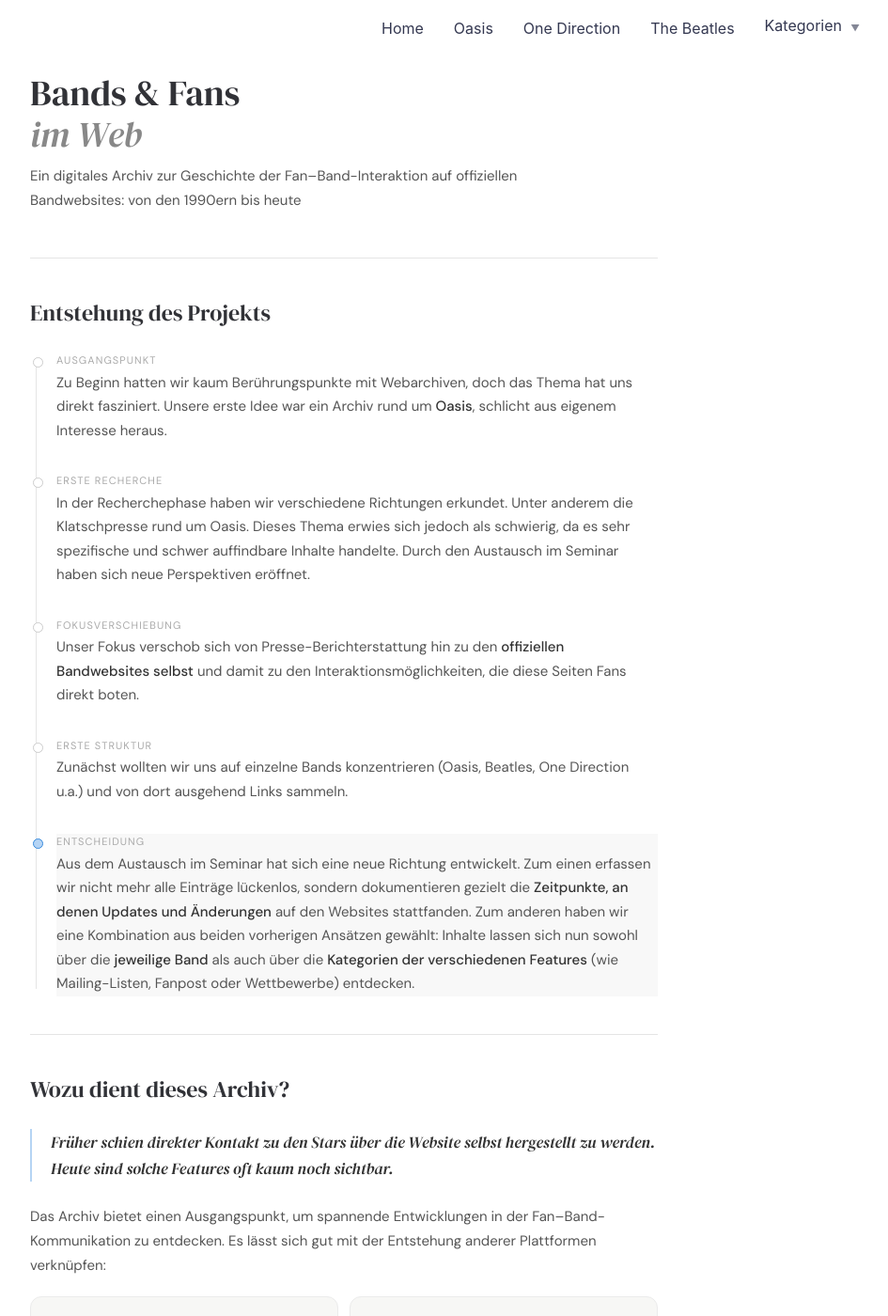
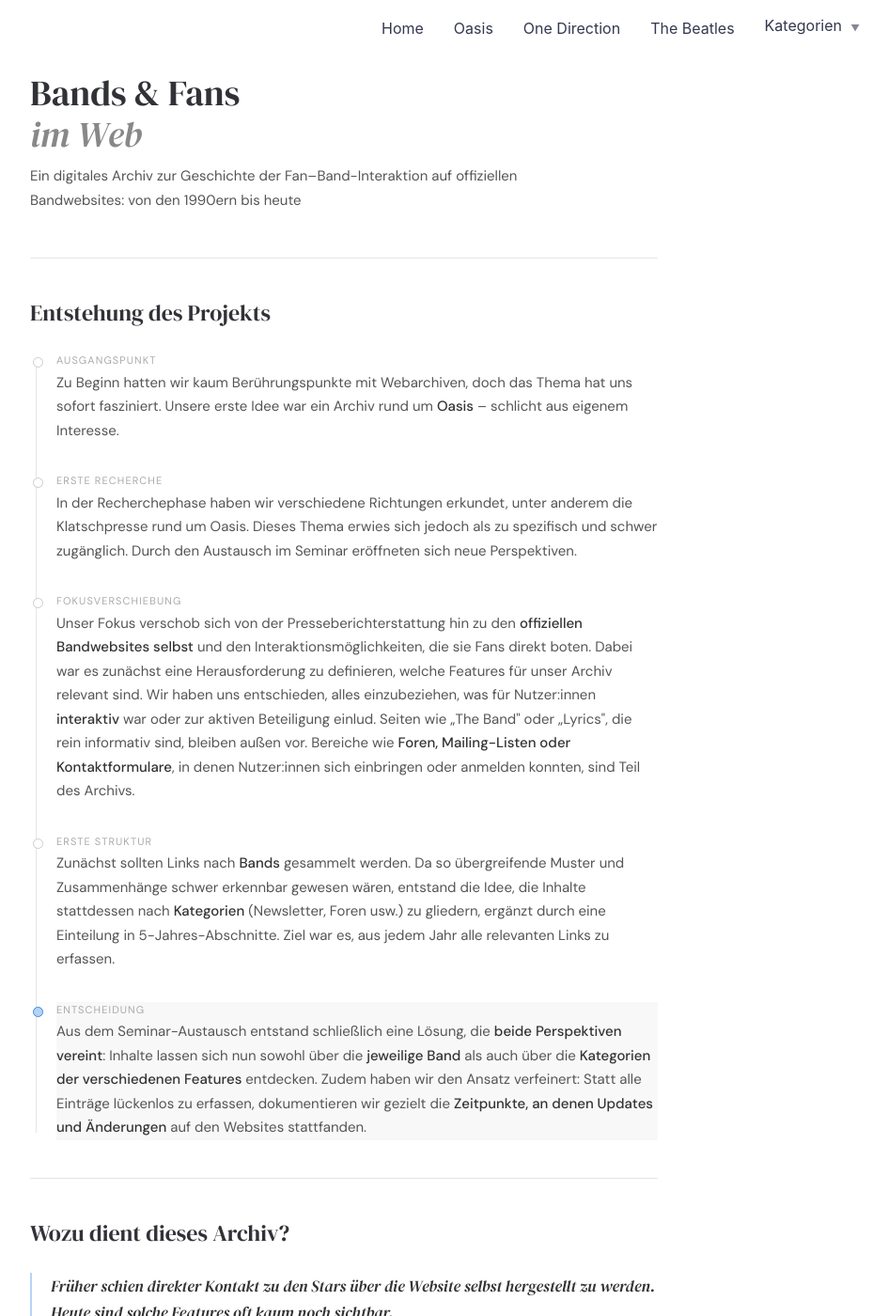
Before and after one commit to livklivk/Bands, a Jekyll site: the page built from _pages/ueber.html, in a window 1280 px wide and 1400 px high. Shown: the whole window at 94% size, without its empty margins (274-1219 px from the left). Built offline with Jekyll 4.4.1, drawn with Linux system fonts in a browser that asks for light colours.

Commit message:
Über-Seite: Entstehung des Projekts vollständig überarbeitet
Co-Authored-By: Claude Sonnet 4.6 <noreply@anthropic.com>

```diff
--- a/_pages/ueber.html
+++ b/_pages/ueber.html
@@ -71,27 +71,27 @@ permalink: /ueber/
           <div class="tl-item">
             <div class="tl-dot"></div>
             <div class="tl-label">Ausgangspunkt</div>
-            <div class="tl-text">Zu Beginn hatten wir kaum Berührungspunkte mit Webarchiven, doch das Thema hat uns direkt fasziniert. Unsere erste Idee war ein Archiv rund um <strong>Oasis</strong>, schlicht aus eigenem Interesse heraus.</div>
+            <div class="tl-text">Zu Beginn hatten wir kaum Berührungspunkte mit Webarchiven, doch das Thema hat uns sofort fasziniert. Unsere erste Idee war ein Archiv rund um <strong>Oasis</strong> – schlicht aus eigenem Interesse.</div>
           </div>
           <div class="tl-item">
             <div class="tl-dot"></div>
             <div class="tl-label">Erste Recherche</div>
-            <div class="tl-text">In der Recherchephase haben wir verschiedene Richtungen erkundet. Unter anderem die Klatschpresse rund um Oasis. Dieses Thema erwies sich jedoch als schwierig, da es sehr spezifische und schwer auffindbare Inhalte handelte.  Durch den Austausch im Seminar haben sich neue Perspektiven eröffnet.</div>
+            <div class="tl-text">In der Recherchephase haben wir verschiedene Richtungen erkundet, unter anderem die Klatschpresse rund um Oasis. Dieses Thema erwies sich jedoch als zu spezifisch und schwer zugänglich. Durch den Austausch im Seminar eröffneten sich neue Perspektiven.</div>
           </div>
           <div class="tl-item">
             <div class="tl-dot"></div>
             <div class="tl-label">Fokusverschiebung</div>
-            <div class="tl-text">Unser Fokus verschob sich von Presse-Berichterstattung hin zu den <strong>offiziellen Bandwebsites selbst</strong> und damit zu den Interaktionsmöglichkeiten, die diese Seiten Fans direkt boten.</div>
+            <div class="tl-text">Unser Fokus verschob sich von der Presseberichterstattung hin zu den <strong>offiziellen Bandwebsites selbst</strong> und den Interaktionsmöglichkeiten, die sie Fans direkt boten. Dabei war es zunächst eine Herausforderung zu definieren, welche Features für unser Archiv relevant sind. Wir haben uns entschieden, alles einzubeziehen, was für Nutzer:innen <strong>interaktiv</strong> war oder zur aktiven Beteiligung einlud. Seiten wie „The Band" oder „Lyrics", die rein informativ sind, bleiben außen vor. Bereiche wie <strong>Foren, Mailing-Listen oder Kontaktformulare</strong>, in denen Nutzer:innen sich einbringen oder anmelden konnten, sind Teil des Archivs.</div>
           </div>
           <div class="tl-item">
             <div class="tl-dot"></div>
             <div class="tl-label">Erste Struktur</div>
-            <div class="tl-text">Zunächst wollten wir uns auf einzelne Bands konzentrieren (Oasis, Beatles, One Direction u.a.) und von dort ausgehend Links sammeln.</div>
+            <div class="tl-text">Zunächst sollten Links nach <strong>Bands</strong> gesammelt werden. Da so übergreifende Muster und Zusammenhänge schwer erkennbar gewesen wären, entstand die Idee, die Inhalte stattdessen nach <strong>Kategorien</strong> (Newsletter, Foren usw.) zu gliedern, ergänzt durch eine Einteilung in 5-Jahres-Abschnitte. Ziel war es, aus jedem Jahr alle relevanten Links zu erfassen.</div>
           </div>
           <div class="tl-item highlight">
             <div class="tl-dot"></div>
             <div class="tl-label">Entscheidung</div>
-            <div class="tl-text">Aus dem Austausch im Seminar hat sich eine neue Richtung entwickelt. Zum einen erfassen wir nicht mehr alle Einträge lückenlos, sondern dokumentieren gezielt die <strong>Zeitpunkte, an denen Updates und Änderungen</strong> auf den Websites stattfanden. Zum anderen haben wir eine Kombination aus beiden vorherigen Ansätzen gewählt: Inhalte lassen sich nun sowohl über die <strong>jeweilige Band</strong> als auch über die <strong>Kategorien der verschiedenen Features</strong> (wie Mailing-Listen, Fanpost oder Wettbewerbe) entdecken.</div>
+            <div class="tl-text">Aus dem Seminar-Austausch entstand schließlich eine Lösung, die <strong>beide Perspektiven vereint</strong>: Inhalte lassen sich nun sowohl über die <strong>jeweilige Band</strong> als auch über die <strong>Kategorien der verschiedenen Features</strong> entdecken. Zudem haben wir den Ansatz verfeinert: Statt alle Einträge lückenlos zu erfassen, dokumentieren wir gezielt die <strong>Zeitpunkte, an denen Updates und Änderungen</strong> auf den Websites stattfanden.</div>
           </div>
         </div>
 
```
